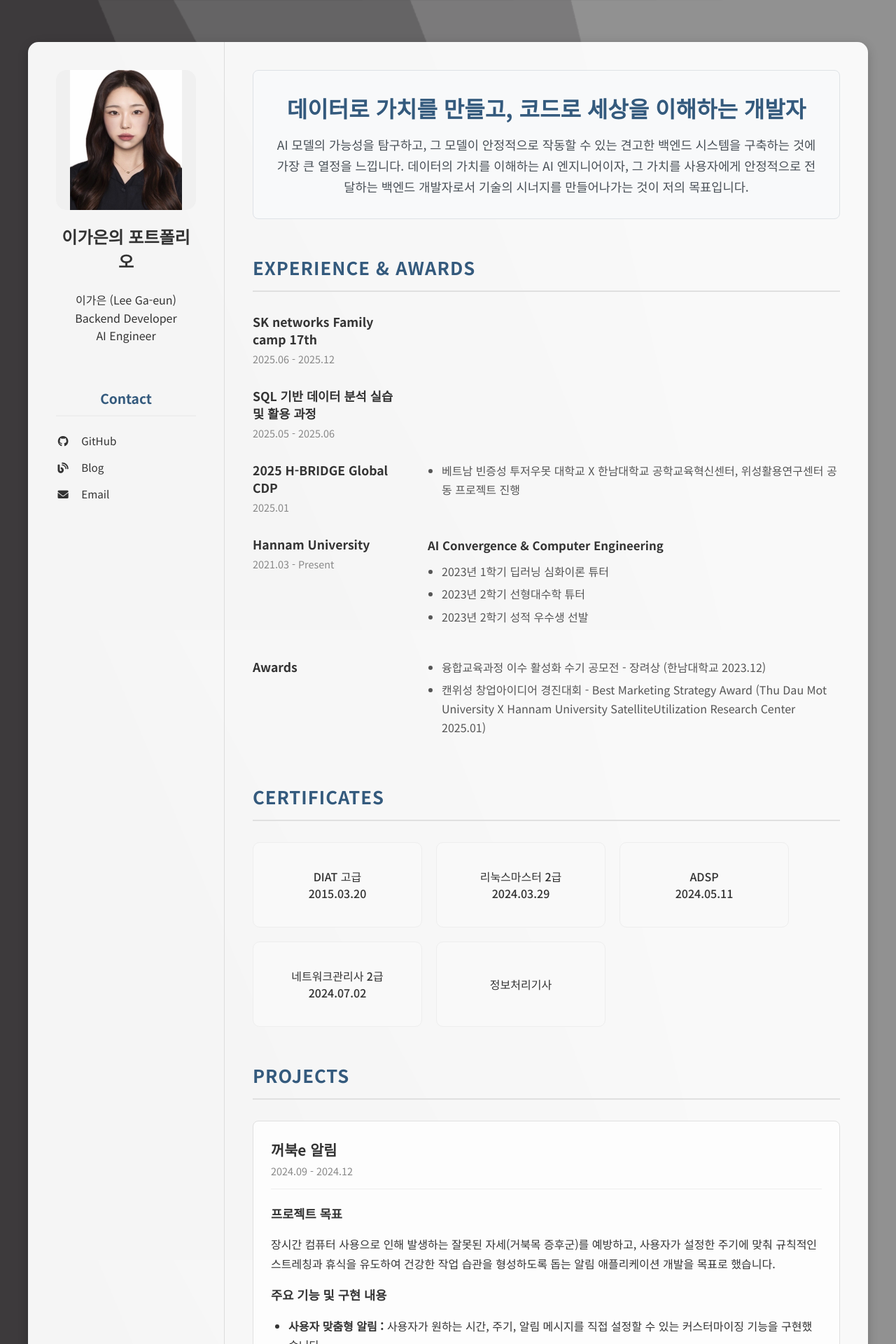
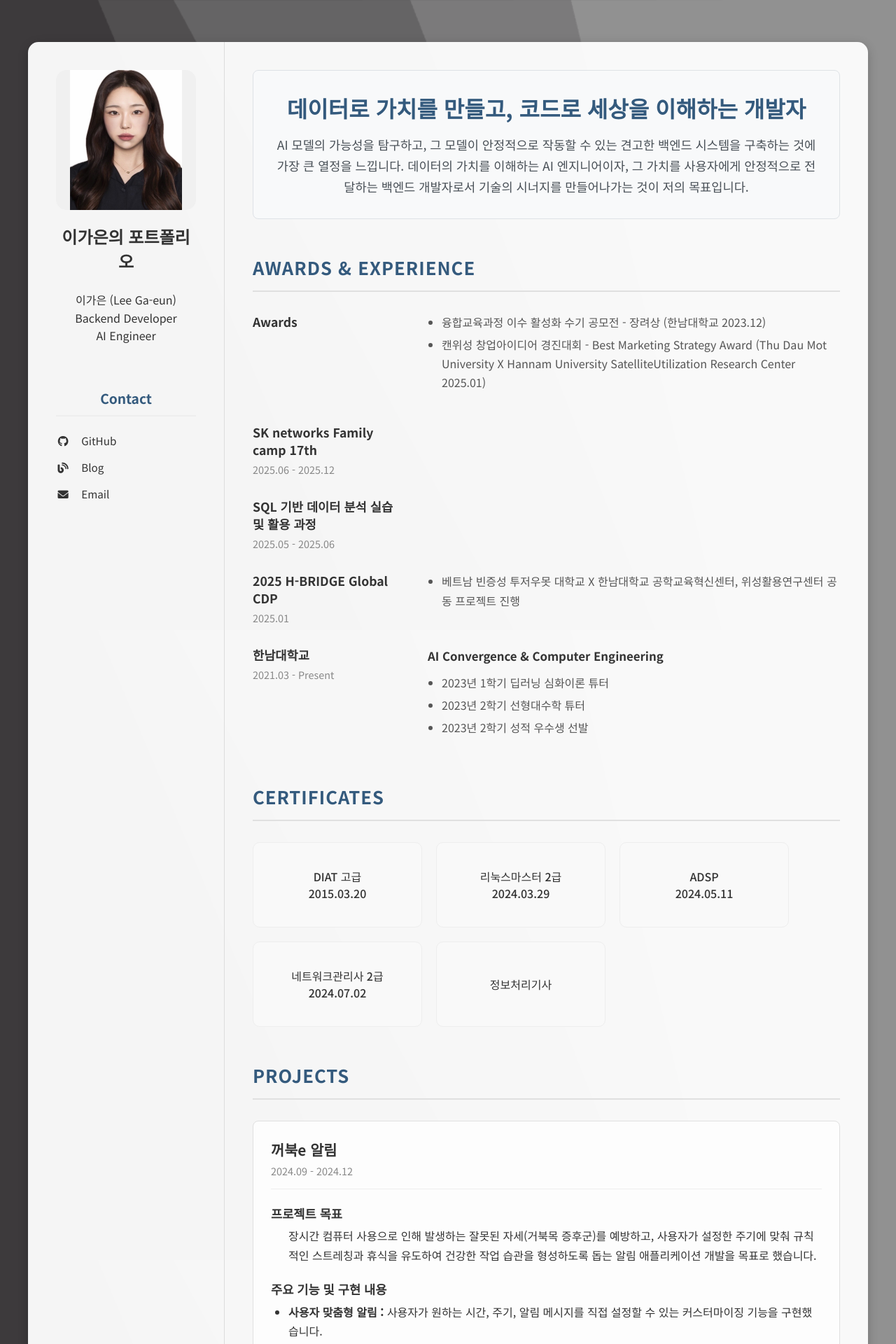
Before and after one commit to Leegaeune/Leegaeune.github.io, a Jekyll site: the page built from index.md, in a window 1280 px wide. Shown: the top 1920 px of the page at 70% size. Built offline with Jekyll 4.4.1, drawn with Linux system fonts in a browser that asks for light colours.

Commit message:
fix layout

```diff
--- a/assets/css/style.css
+++ b/assets/css/style.css
@@ -95,8 +95,20 @@ body {
 .project-card h3 { margin: 0 0 5px 0; font-size: 1.3em; }
 .project-card .project-period { color: #888; font-size: 0.9em; margin: 0 0 20px 0; border-bottom: 1px solid #eee; padding-bottom: 15px; }
 .project-content { line-height: 1.7; }
-.project-content h4 { font-size: 1.1em; margin: 15px 0 10px 0; }
-.project-content ul, .project-content ol { padding-left: 25px; }
+/* 프로젝트 소제목과 본문을 하나의 그룹처럼 보이게 */
+.project-content h4 {
+    font-size: 1.1em;
+    margin-top: 20px;     /* 소제목 그룹 간 간격 */
+    margin-bottom: 4px;  /* 소제목과 본문 사이 간격 최소화 */
+  }
+
+  /* 소제목 바로 아래 본문 붙이기 */
+  .project-content p,
+  .project-content ul,
+  .project-content ol {
+    margin-top: 0;
+    padding-left: 25px;
+  }
 
 /* 프로젝트 기술 태그 스타일 */
 .project-tech-tags { margin-top: 15px; display: flex; flex-wrap: wrap; gap: 8px; }
--- a/index.md
+++ b/index.md
@@ -10,8 +10,21 @@ title: Home
   </p>
 </section>
 
-<h2 class="section-title">Experience & Awards</h2>
+<h2 class="section-title">Awards & Experience</h2>
 <section class="experience-section">
+
+  <!-- Awards 섹션 -->
+  <div class="experience-entry awards-entry">
+    <div class="experience-left">
+      <h3>Awards</h3>
+    </div>
+    <div class="experience-right">
+      <ul>
+        <li>융합교육과정 이수 활성화 수기 공모전 - 장려상 (한남대학교 2023.12)</li>
+        <li>캔위성 창업아이디어 경진대회 - Best Marketing Strategy Award (Thu Dau Mot University X Hannam University SatelliteUtilization Research Center 2025.01)</li>
+      </ul>
+    </div>
+  </div>
 
   <!-- SK networks 섹션 -->
   <div class="experience-entry">
@@ -54,7 +67,7 @@ title: Home
   <!-- Hannam University 섹션 -->
   <div class="experience-entry">
     <div class="experience-left">
-      <h3>Hannam University</h3>
+      <h3>한남대학교</h3>
       <p>2021.03 - Present</p>
     </div>
     <div class="experience-right">
@@ -66,19 +79,6 @@ title: Home
           <li>2023년 2학기 성적 우수생 선발</li>
         </ul>
       </div>
-    </div>
-  </div>
-
-  <!-- Awards 섹션 -->
-  <div class="experience-entry">
-    <div class="experience-left">
-      <h3>Awards</h3>
-    </div>
-    <div class="experience-right">
-      <ul>
-        <li>융합교육과정 이수 활성화 수기 공모전 - 장려상 (한남대학교 2023.12)</li>
-        <li>캔위성 창업아이디어 경진대회 - Best Marketing Strategy Award (Thu Dau Mot University X Hannam University SatelliteUtilization Research Center 2025.01)</li>
-      </ul>
     </div>
   </div>
 
@@ -553,10 +553,9 @@ title: Home
         <span class="tech-tag">Jupyter Notebook</span>
       </div>
       <a href="https://github.com/SKNETWORKS-FAMILY-AICAMP" class="project-link" target="_blank" rel="noopener noreferrer">
-        프로젝트 상세 보기
+        프로젝트 상세 보기</a>
       <a href="https://docs.google.com/presentation/d/1Nt_g4vc9zItP85qGIRyGzrPEKoY7fcYB/edit?usp=sharing&ouid=111937066271731398205&rtpof=true&sd=true" class="project-link" target="_blank" rel="noopener noreferrer">발표 자료 보기 (PPT)</a>
       <a href="https://docs.google.com/presentation/d/1Nt_g4vc9zItP85qGIRyGzrPEKoY7fcYB/edit?usp=sharing&ouid=111937066271731398205&rtpof=true&sd=true" class="project-link" target="_blank" rel="noopener noreferrer">시연 영상</a>
-      </a>
     </div>
   </div>
 
```
